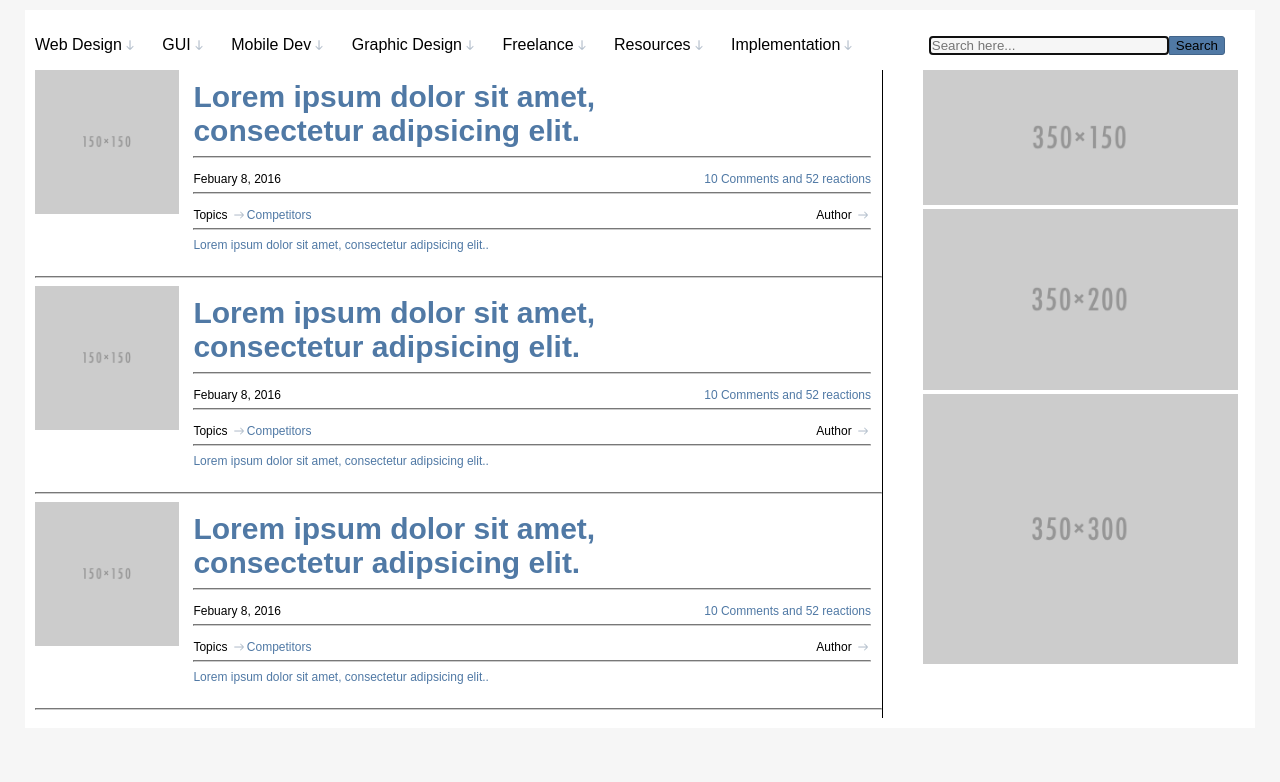
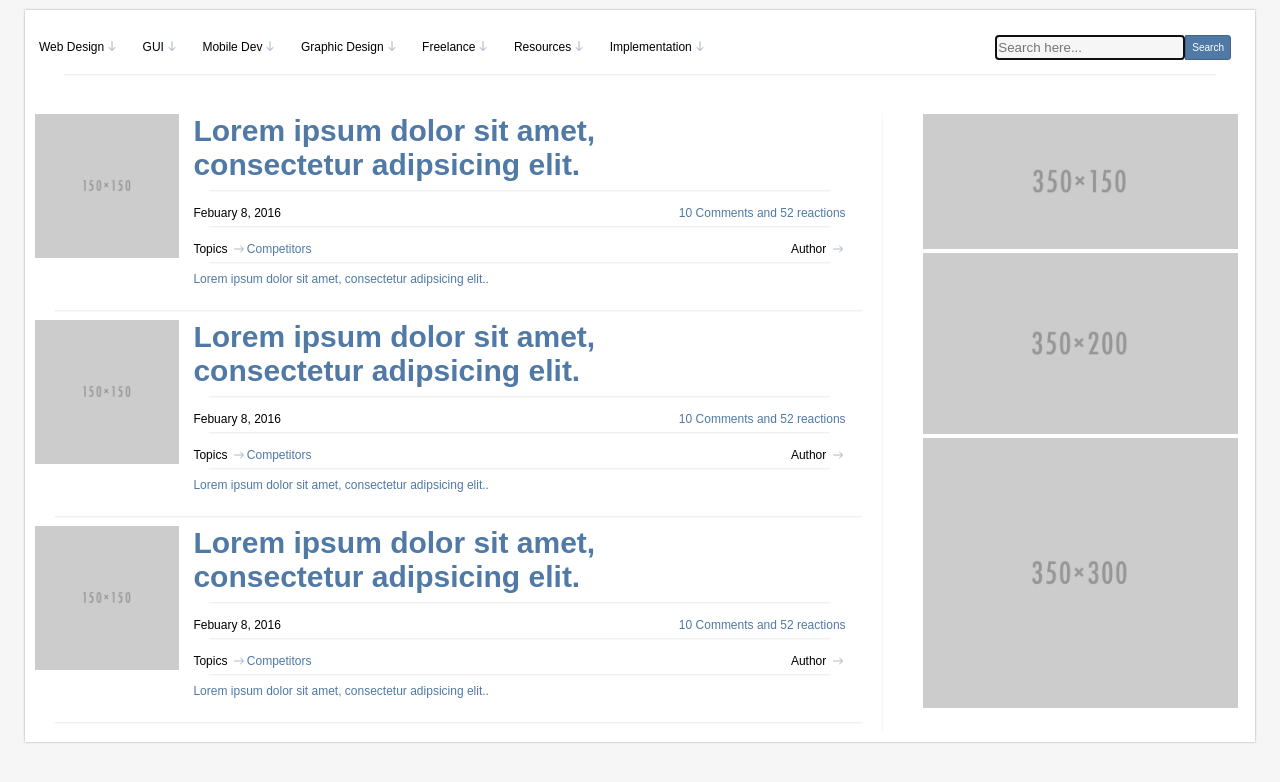
Before and after one commit to andieromero/layoutExercise, a plain HTML site: page index.html in a window 1280 px wide. Drawn offline with Linux system fonts and the light colour scheme.

Commit message:
desktop layout complete

```diff
--- a/index.html
+++ b/index.html
@@ -159,11 +159,12 @@
 				</li>
 			</ul>
 		</nav>
+		<hr>
 		<main>
 			<article>
 				<img class="blog-img" src="img/150x150.png" alt="blog-img">
 				<section>
-					<h1>Lorem ipsum dolor sit amet, consectetur adipsicing elit.</h1>
+					<h1><a href="#">Lorem ipsum dolor sit amet, consectetur adipsicing elit.</a></h1>
 					<hr>
 					<p class="left">Febuary 8, 2016</p><p class="right"><a href="#">10 Comments and 52 reactions</a></p>
 					<hr>
@@ -176,7 +177,7 @@
 			<article>
 				<img class="blog-img" src="img/150x150.png" alt="blog-img">
 				<section>
-					<h1>Lorem ipsum dolor sit amet, consectetur adipsicing elit.</h1>
+					<h1><a href="#">Lorem ipsum dolor sit amet, consectetur adipsicing elit.</a></h1>
 					<hr>
 					<p class="left">Febuary 8, 2016</p><p class="right"><a href="#">10 Comments and 52 reactions</a></p>
 					<hr>
@@ -189,7 +190,7 @@
 			<article>
 				<img class="blog-img" src="img/150x150.png" alt="blog-img">
 				<section>
-					<h1>Lorem ipsum dolor sit amet, consectetur adipsicing elit.</h1>
+					<h1><a href="#">Lorem ipsum dolor sit amet, consectetur adipsicing elit.</a></h1>
 					<hr>
 					<p class="left">Febuary 8, 2016</p><p class="right"><a href="#">10 Comments and 52 reactions</a></p>
 					<hr>
--- a/main.css
+++ b/main.css
@@ -7,14 +7,16 @@ body {
 section {
 	background-color: #FFFFFF;
 	padding: 10px 10px;
+	box-shadow: 0px 0px 2px 0px rgba(0, 0, 0, 0.2), 0px 0px 2px 0 rgba(0, 0, 0, 0.19);
 }
 main, aside {
 	display: inline-block;
 	vertical-align: top;
+	margin-top: 30px;
 }
 main {
 	width: 70%;
-	border-right: 1px solid black;
+	border-right: 1px solid #F6F6F6;
 }
 
 aside {
@@ -33,6 +35,7 @@ ul {
 li {
 	list-style: none;
 	position: relative;
+	font-size: 12px;
 }
 a {
 	text-decoration: none;
@@ -51,10 +54,13 @@ p > img, a > img {
 /****** Navigation Style *********/
 .menu > li {
 	display: inline-block;
-	margin-right: 20px;
+	margin-right: 10px;
+    padding: 4px;
 }
 .menu > li:hover {
 	background-color: #5079A5;
+    border-top-left-radius: 3px;
+    border-top-right-radius: 3px;
 }
 .submenu, .submenu2{
     position: absolute;
@@ -73,7 +79,6 @@ p > img, a > img {
 }
 .submenu a {
 	margin: 5px 8px;
-	font-size: 14px;
 }
 .menu > li:hover .submenu, .submenu > li:hover .submenu2{
 	left: 0;
@@ -92,19 +97,28 @@ p > img, a > img {
 }
 .menu > li:last-child {
 	float: right;
+	background-color: #FFFFFF;
+}
+input, button {
+	height: 25px;
+    position: relative;
 }
 input {
 	background-color: #F6F6F6;
-    width: 240px;
+    min-width: 190px;
     border-top-left-radius: 3px;
     border-bottom-left-radius: 3px;
     border: solid 1px #cbc8c8;
+    top: -5px;
 }
 button {
 	border: solid 1px #426489;
     background-color: #5079a5;
     border-top-right-radius: 3px;
     border-bottom-right-radius: 3px;
+    color: #FFFFFF;
+    top: -6px;
+    font-size: 10px;
 }
 /****** Article/Aside Styles *********/
 article img, article section {
@@ -112,7 +126,9 @@ article img, article section {
 	vertical-align: top;
 }
 article section {
-	width: 80%;
+	padding-top: 0px;
+	width: 77%;
+	box-shadow: none;
 }
 article > img {
 	width: 17%
@@ -124,6 +140,14 @@ p > img {
 article a {
 	color: #5079A5;
 }
+article a:hover {
+	opacity: .5;
+      -o-transition: .45s;
+      -ms-transition:  .45s;
+      -moz-transition: .45s;
+      -webkit-transition: .45s;
+      transition: .5s;
+}
 .left {
 	float: left;
 }
@@ -133,6 +157,8 @@ article a {
 hr {
 	clear: both;
 	border-color: #CCCCCC;
+    width: 95%;
+    opacity: .1;
 }
 aside img {
 	width: 90%;
```
